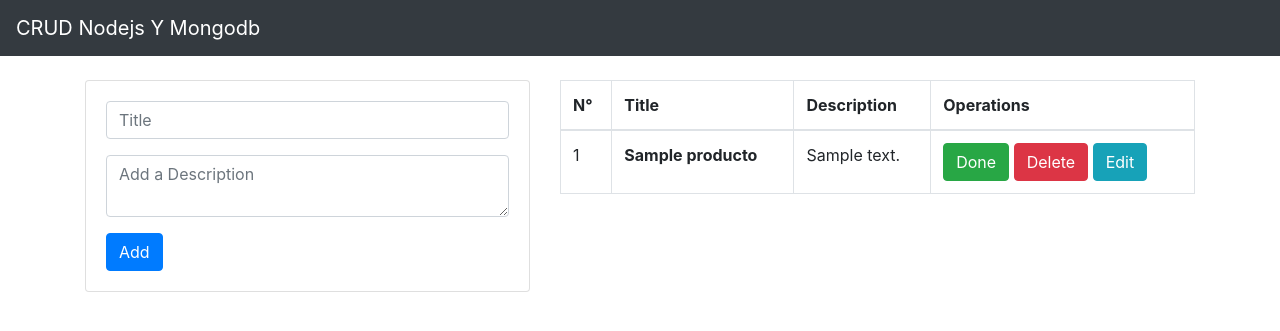
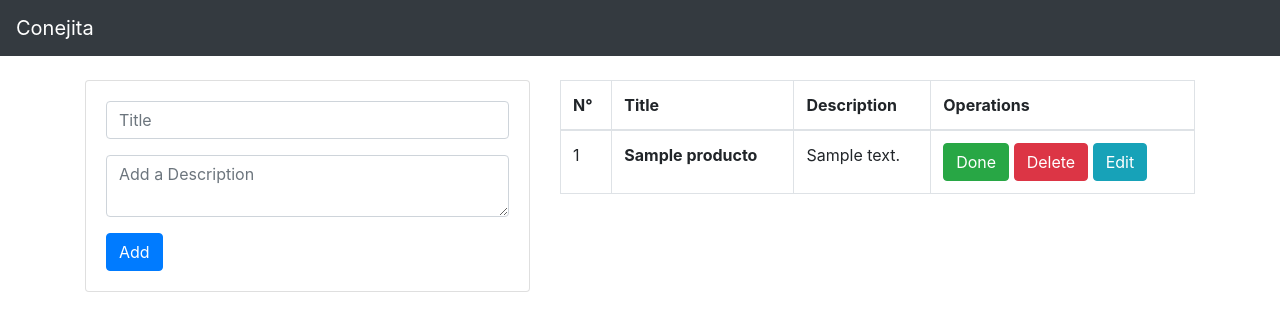
Before and after one commit to MarcoMunozOvalle2019/mongo, a Node server app: page / in a window 1280 px wide. Shown: the top 331 px of the page. Run offline with Node 20, Linux system fonts and the light colour scheme; tables that the repository leaves empty hold one stand-in row (values such as "Sample post"); some libraries are stand-ins or nearby versions.

Commit message:
s agrega mongo1

```diff
--- a/src/views/partials/_header.ejs
+++ b/src/views/partials/_header.ejs
@@ -9,5 +9,5 @@
   <body>
 
     <nav class="navbar navbar-dark bg-dark mb-4">
-      <a class="navbar-brand" href="#">CRUD Nodejs Y Mongodb</a>
+      <a class="navbar-brand" href="#">Conejita</a>
     </nav>
```
